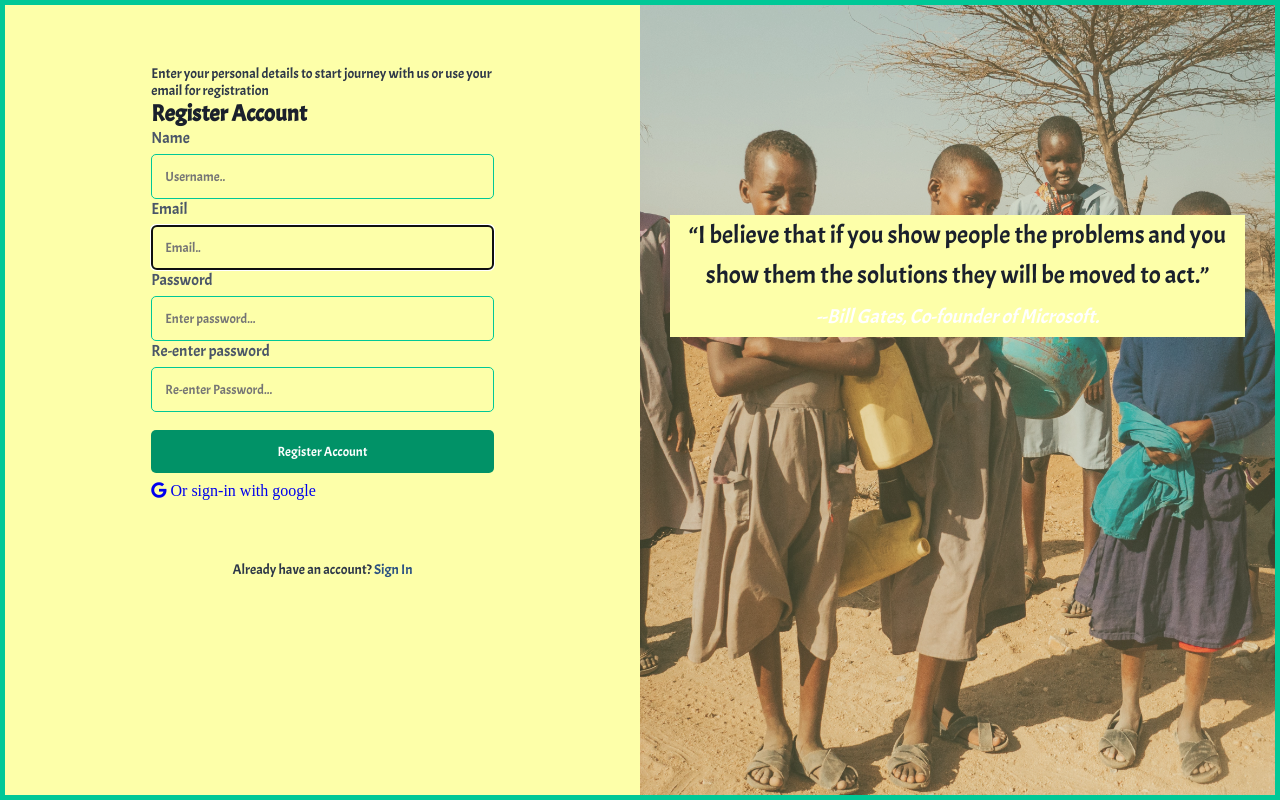
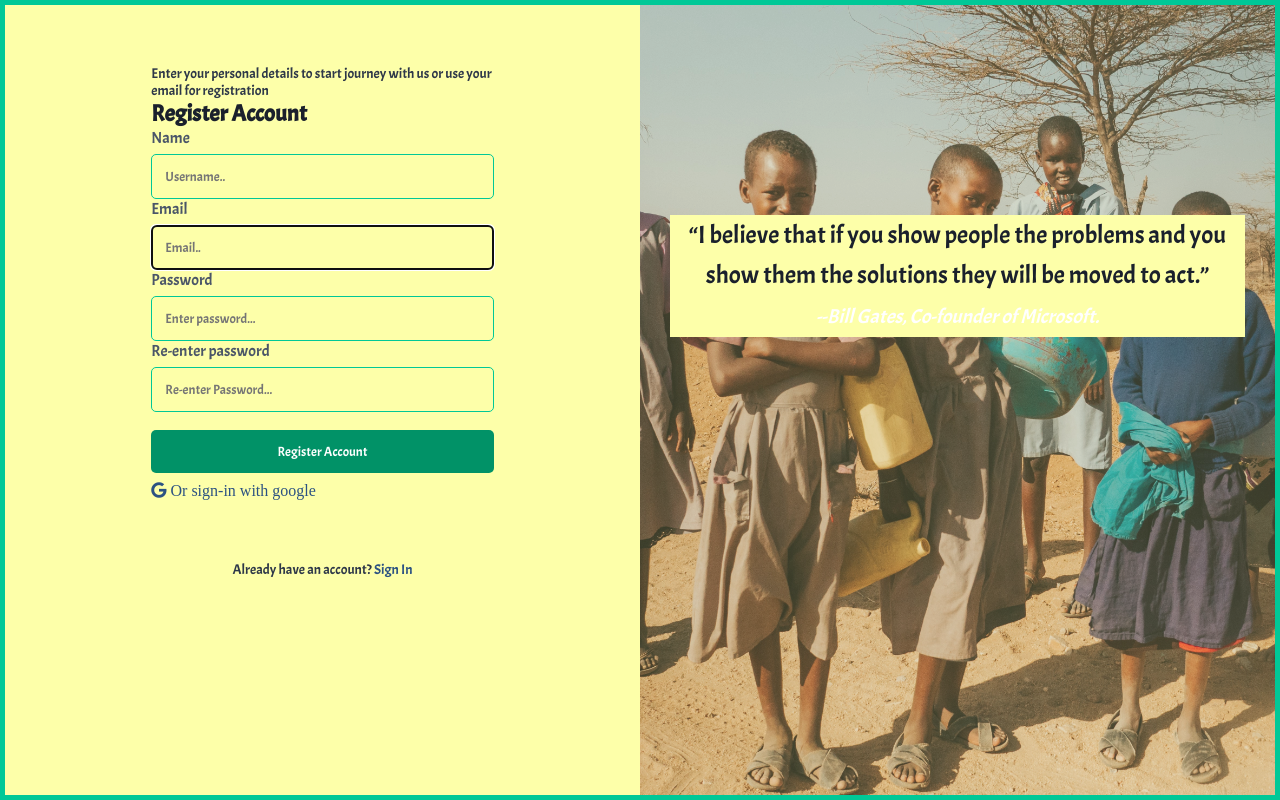
Before and after one commit to RichieOrito/HandsOnPoverty, a Django app: page /register/ in a window 1280 px wide. Run offline with Django 4.2, Linux system fonts and the light colour scheme; parts of the project's set-up code (start-up, migrations or seed data) failed here and were passed over; some libraries are stand-ins or nearby versions.

Commit message:
This commit updates the google sign in color

```diff
--- a/static/css/style.css
+++ b/static/css/style.css
@@ -225,6 +225,10 @@ cite{
     text-decoration: none;
     color: #2C5282;
 }
+.login-google a{
+    text-decoration: none;
+    color: #2C5282;
+}
 .box-form .right .form button{
     display: grid;
     justify-content: center;
```
